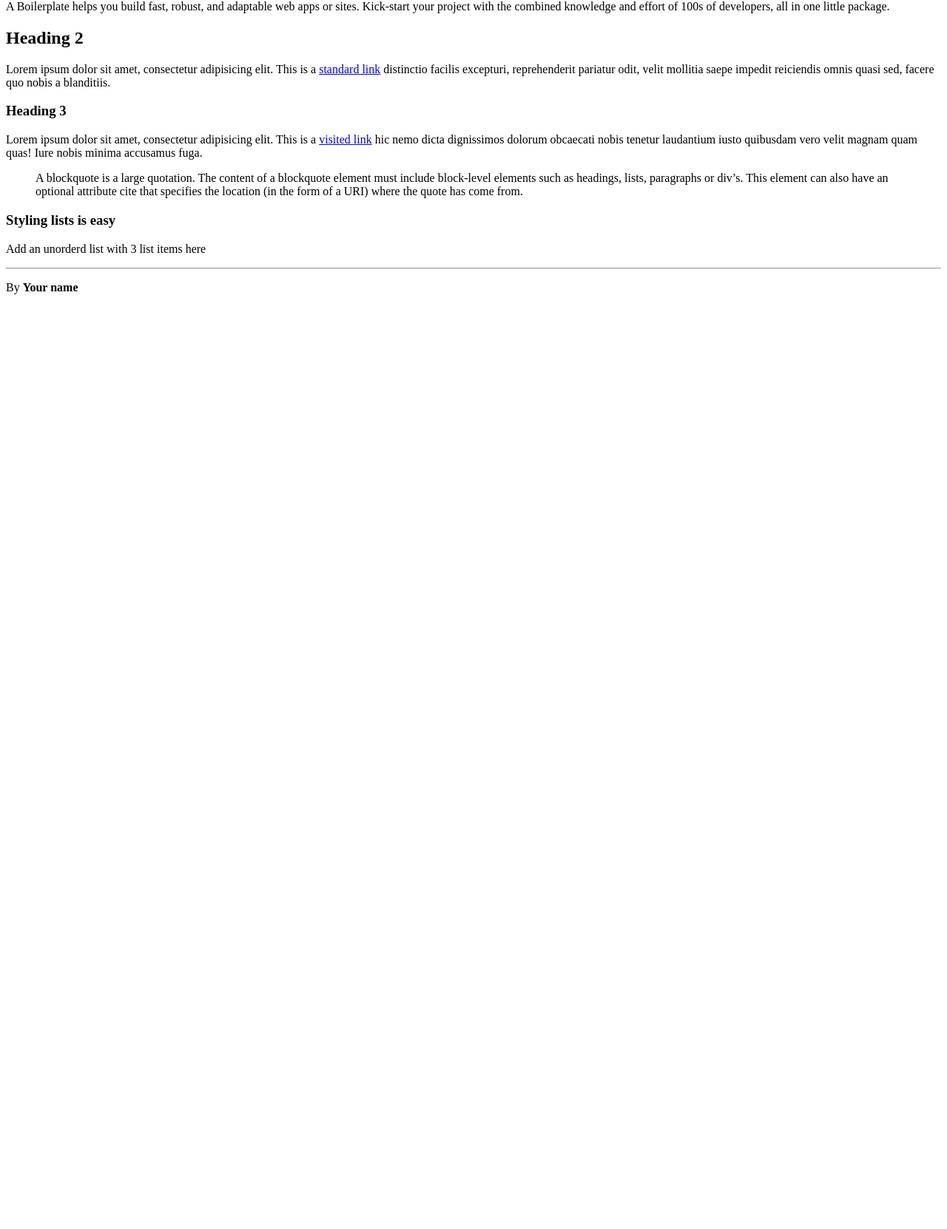
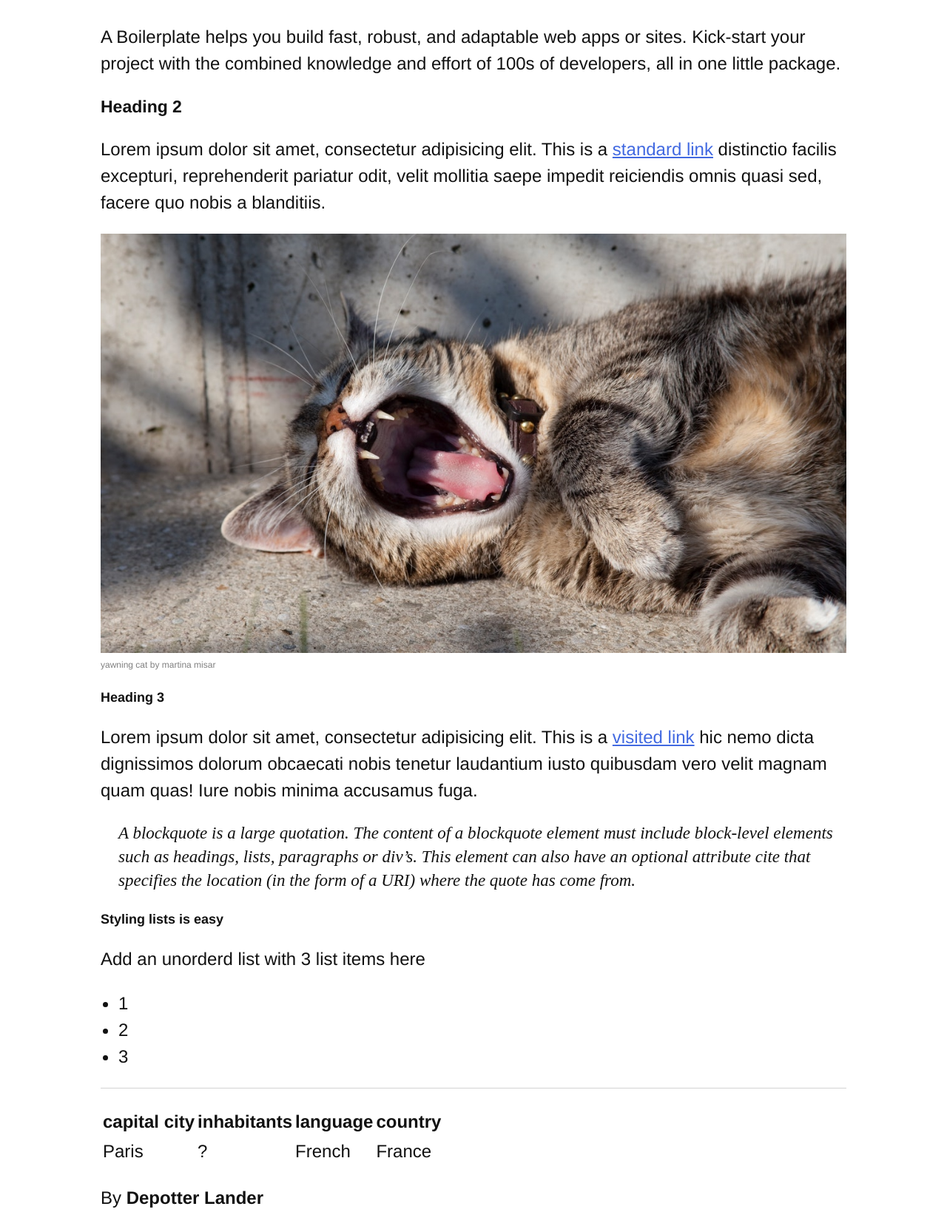
Before and after one commit to mct-ui/html5-boilerplate-DepotterLander, a plain HTML site: page index.html in a window 1280 px wide. Shown: the part 80-1742 px from the top of the page at 74% size. Before the commit the page ends 800 px from the top, so only its background shows below. Drawn offline with Linux system fonts and the light colour scheme.

Commit message:
Element styles fixed

```diff
--- /dev/null
+++ b/css/screen.css
@@ -0,0 +1,123 @@
+/*
+    Elements: Page
+    ---
+    Default markup for page level elements
+*/
+
+html {
+  font-size: 24px;
+  line-height: 1.5;
+  font-family: 'helvetica neue', Helvetica, Arial, sans-serif;
+  color: #111;
+  padding: 24px 24px 0px;
+}
+body {
+  max-width: 42em;
+  margin: 0 auto;
+}
+img {
+  max-width: 100%;
+  vertical-align: top;
+}
+
+::-moz-selection {
+  color: white;
+  background-color: #44c8f5;
+}
+
+::selection {
+  color: white;
+  background-color: #44c8f5;
+}
+
+/*
+    Elements: typography
+    ---
+    Default markup for typographic elements
+*/
+
+h1 {
+  font-family: 'Times New Roman', Times, serif;
+  font-size: 36px;
+  font-weight: normal;
+  line-height: 40px;
+  margin: 0 0 48px; /* boven links/rechts onder */
+}
+
+h2 {
+  font-size: 23px;
+  line-height: 32px;
+  margin: 0 0 24px;
+}
+
+h3 {
+  font-size: 18px;
+  line-height: 24px;
+  margin: 0 0 24px;
+}
+
+h4,
+h5,
+h6 {
+  font-size: 16px;
+  line-height: 24px;
+  margin: 0 0 24px;
+}
+
+p,
+ol,
+ul,
+dl,
+table,
+address,
+figure {
+  margin: 0 0 24px;
+}
+
+ul,
+ol,
+blockquote {
+  padding-left: 24px;
+}
+
+li ul,
+li ol {
+  margin-bottom: 0px;
+}
+
+blockquote {
+  font-style: italic;
+  font-size: 23px;
+  line-height: 32px;
+  margin: 0 0 24px;
+  font-family: 'Times New Roman', Times, serif;
+}
+
+figcaption {
+  font-size: 12px;
+  line-height: 16px;
+  padding-top: 8px;
+  color: grey;
+}
+
+hr {
+  border: 0;
+  height: 1px;
+  background-color: lightgrey;
+  margin: 0 0 24px;
+}
+
+a {
+  color: royalblue;
+  transition: all 0.1s ease-in-out;
+}
+
+a:visited,
+a:active {
+  color: blueviolet;
+}
+
+a:hover,
+a:focus {
+  color: crimson;
+}
--- a/index.html
+++ b/index.html
@@ -1,17 +1,23 @@
-<!DOCTYPE html>
+<!doctype html>
 <html lang="en">
     <head>
-    <meta charset="utf-8" />
-    <meta http-equiv="x-ua-compatible" content="ie=edge" />
-    <title>Lander Boilerplate</title>
-    <meta name="description" content="This is my HTML5 Boilerplate" />
-    <link rel="icon" href="favicon.svg" />
-    <meta name="theme-color" content="#44c9f5" />
-    <link rel="apple-touch-icon" href="apple-touch-icon.png" />
+        <meta charset="utf-8">
+        <meta http-equiv="x-ua-compatible" content="ie=edge">
+        <title>Labo 4: Boilerplate</title>
+        <meta name="description" content="This is my HTML5 Boilerplate">
+        <meta name="viewport" content="width=device-width, initial-scale=1.0">
+        <meta name="theme-color" content="#44c9f5">
+        <link rel="manifest" href="manifest.json">
+        <link rel="icon" href="img/favicon.svg">
+        <link rel="apple-touch-icon" href="img/apple-touch-icon.png">
+        <link rel="stylesheet" href="css/normalize.css">
+        <link rel="stylesheet" href="css/screen.css">
         <!-- <style>
             header {
                 background-color: hotpink;
             }
+        </style>
+        <style>
         h1 {
             color: green;
             vertical-align: top;
@@ -21,38 +27,58 @@
     <body>
         <header>
             <h1>Hello world! This is my HTML5 boilerplate.</h1>
+            <p>A Boilerplate helps you build fast, robust, and adaptable web apps or sites. Kick-start your project with the combined knowledge and effort of 100s of developers, all in one little package.</p>
+        </header>
+        <h2>
+            Heading 2
+        </h2>
         <p>
-        A Boilerplate helps you build fast, robust, and adaptable web apps or sites. Kick-start your
-        project with the combined knowledge and effort of 100s of developers, all in one little
-        package.
+            Lorem ipsum dolor sit amet, consectetur adipisicing elit. This is a <a href="test.com">standard link</a> distinctio facilis excepturi, reprehenderit pariatur odit, velit mollitia saepe impedit reiciendis omnis quasi sed, facere quo nobis a blanditiis.
         </p>
-    </header>
-    <h2>Heading 2</h2>
+        <figure>
+            <img src="img/yawning-cat.jpeg" alt="yawning cat">
+            <figcaption>yawning cat by martina misar</figcaption>
+        </figure>
+        <h3>
+            Heading 3
+        </h3>
         <p>
-      Lorem ipsum dolor sit amet, consectetur adipisicing elit. This is a
-      <a href="test.com">standard link</a> distinctio facilis excepturi, reprehenderit pariatur
-      odit, velit mollitia saepe impedit reiciendis omnis quasi sed, facere quo nobis a blanditiis.
-    </p>
-    <h3>Heading 3</h3>
-    <p>
-      Lorem ipsum dolor sit amet, consectetur adipisicing elit. This is a
-      <a href="https://www.google.com">visited link</a> hic nemo dicta dignissimos dolorum obcaecati
-      nobis tenetur laudantium iusto quibusdam vero velit magnam quam quas! Iure nobis minima
-      accusamus fuga.
+            Lorem ipsum dolor sit amet, consectetur adipisicing elit. This is a <a href="https://www.google.com">visited link</a> hic nemo dicta dignissimos dolorum obcaecati nobis tenetur laudantium iusto quibusdam vero velit magnam quam quas! Iure nobis minima accusamus fuga.
         </p>
         <blockquote cite="http://www.htmldog.com/reference/htmltags/blockquote/">
             <p>
-        A blockquote is a large quotation. The content of a blockquote element must include
-        block-level elements such as headings, lists, paragraphs or div’s. This element can also
-        have an optional attribute cite that specifies the location (in the form of a URI) where the
-        quote has come from.
+                A blockquote is a large quotation. The content of a blockquote element must include block-level elements such as headings, lists, paragraphs or div’s. This element can also have an optional attribute cite that specifies the location (in the form of a URI) where the quote has come from.
             </p>
         </blockquote>
-    <h3>Styling lists is easy</h3>
-    <p>Add an unorderd list with 3 list items here</p>
-    <hr />
+        <h3>
+            Styling lists is easy
+        </h3>
+        <p>
+            Add an unorderd list with 3 list items here
+            <!--ul>li*3 + tab-->
+            <ul>
+                <li>1</li>
+                <li>2</li>
+                <li>3</li>
+            </ul>
+        </p>
+        <hr>
+        <table>
+            <tr>
+                <th>capital city</th>
+                <th>inhabitants</th>
+                <th>language</th>
+                <th>country</th>
+            </tr>
+            <tr>
+                <td>Paris</td>
+                <td>?</td>
+                <td>French</td>
+                <td>France</td>
+            </tr>
+        </table>
         <footer>
-      <p>By <strong>Your name</strong></p>
+            <p>By <strong>Depotter Lander</strong></p>
         </footer>
     </body>
 </html>
```
Also changed, not shown: css/print.css (+5 -5 lines), img/apple-touch-icon.png (renamed from apple-touch-icon.png), img/favicon.ico (added), img/favicon.png (added), img/favicon.svg (renamed from favicon.svg), img/google-touch-icon.png (renamed from google-touch-icon.png). Lines whose indentation alone changed are shown as unchanged.
